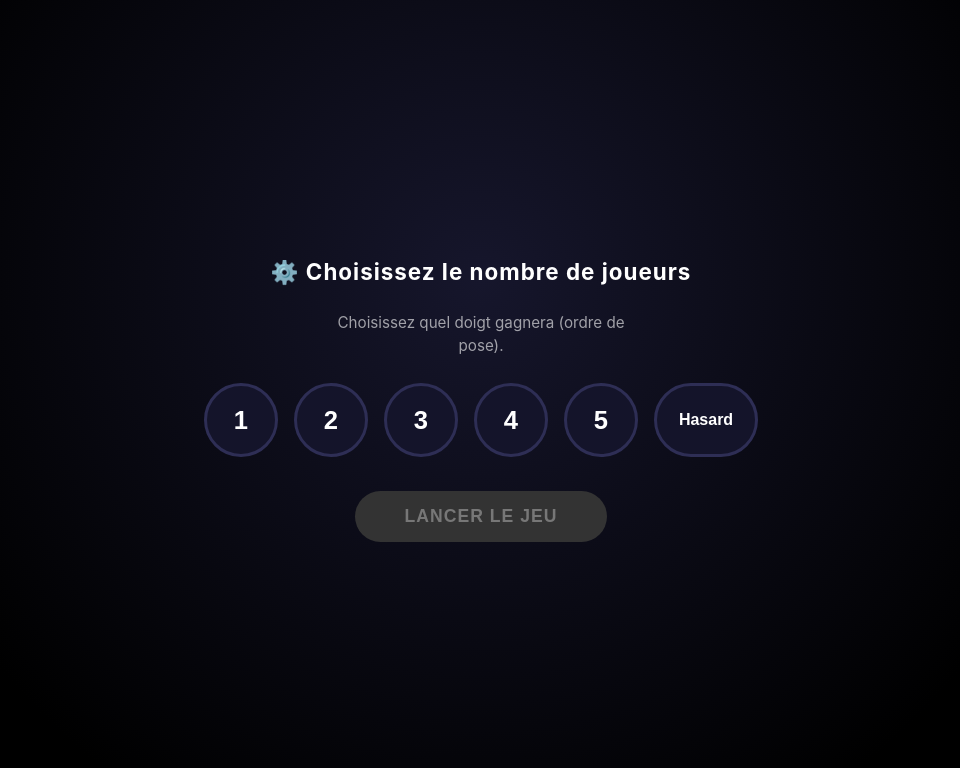
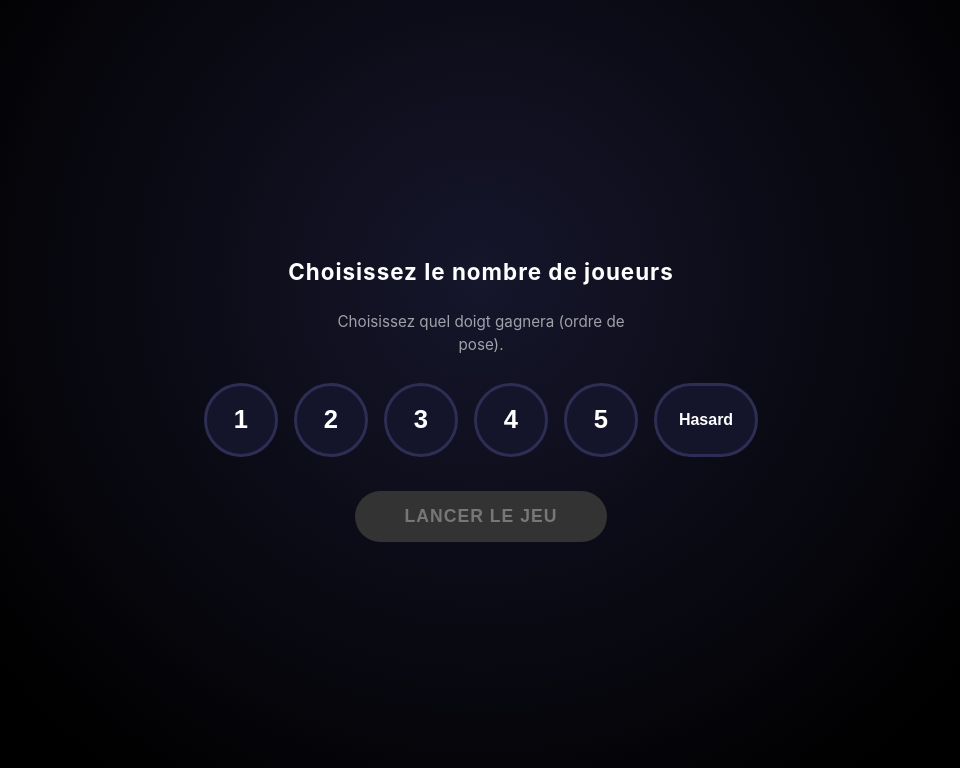
Before and after one commit to SiLaX49/finger-chooser, a plain HTML site: page index.html in a window 1280 px wide. Shown: the whole page, without its empty margins (159-1119 px from the left). Drawn offline with Linux system fonts and the light colour scheme.

Commit message:
Retire l'emoji du titre

```diff
--- a/index.html
+++ b/index.html
@@ -155,7 +155,7 @@
     <div id="stage">
       <!-- PANEL CACHE : visible seulement par toi avant de lancer -->
       <div id="panel">
-        <h1>⚙️ Choisissez le nombre de joueurs</h1>
+        <h1>Choisissez le nombre de joueurs</h1>
         <p>Choisissez quel doigt gagnera (ordre de pose).</p>
         <div class="choices">
           <button class="choice" data-i="0">1</button>
```
